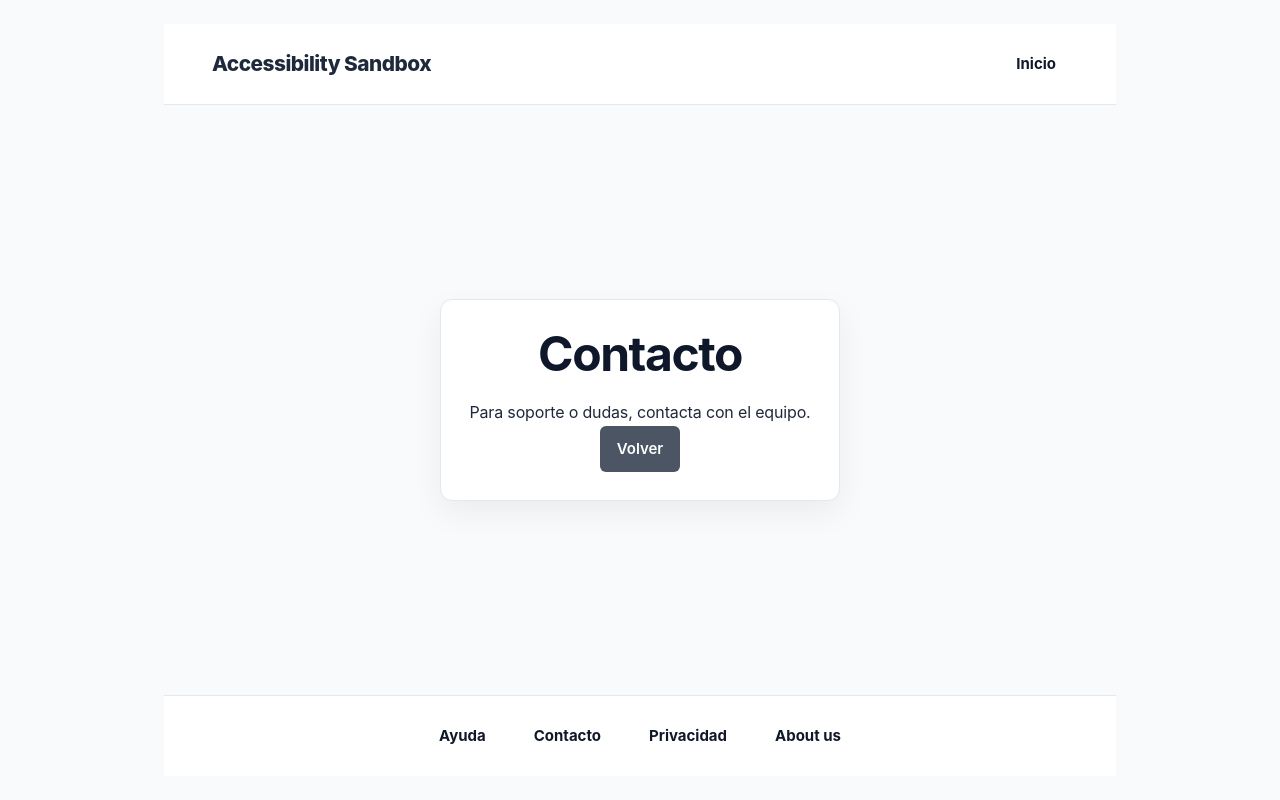
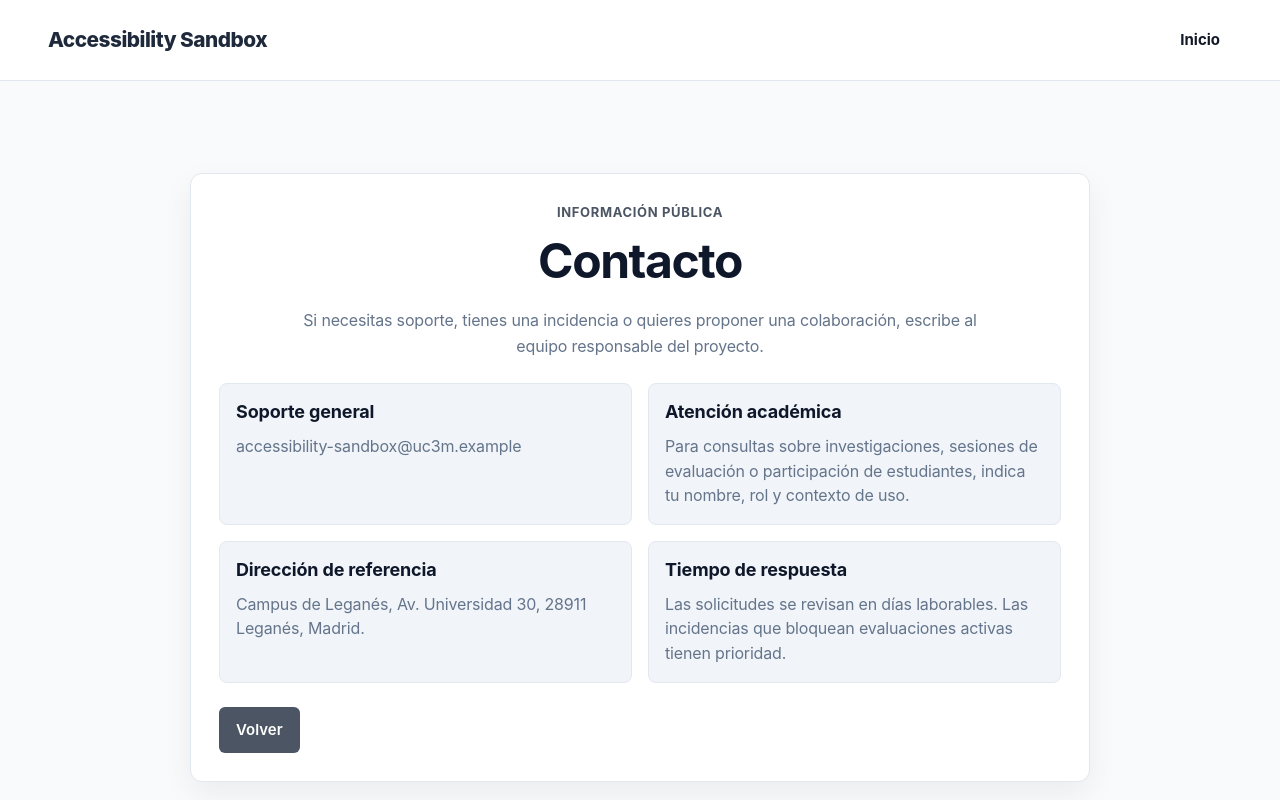
Before and after one commit to 100472330/ACCESIBILITY-SANDBOX, a React app in the folder frontend/: page / in a window 1280 px wide. Both pictures are taken after a click on the button "Contacto". Shown: the top 800 px of the page. Built offline with nearby package versions, Linux system fonts and the light colour scheme; no server answers; the HTML template or start-up script is replaced by a standard one.

Commit message:
Changing contact information

```diff
--- a/frontend/src/App.jsx
+++ b/frontend/src/App.jsx
@@ -362,45 +362,129 @@ function App() {
   }
 
   // public pages
+  const publicPageDetails = {
+    help: {
+      title: "Ayuda",
+      intro:
+        "Encuentra el punto de entrada adecuado según tu rol y el tipo de tarea que quieres realizar en Accessibility Sandbox.",
+      sections: [
+        {
+          heading: "Usuarios evaluadores",
+          body: "Accede como usuario final para completar evaluaciones publicadas, comparar variantes A/B y enviar observaciones sobre claridad, comprensión y esfuerzo cognitivo.",
+        },
+        {
+          heading: "Moderadores",
+          body: "Revisa experimentos pendientes, valida que la evaluación sea comprensible y decide si cada propuesta está lista para publicarse.",
+        },
+        {
+          heading: "Desarrolladores",
+          body: "Crea experimentos, prepara variantes accesibles y consulta resultados para iterar sobre componentes web con evidencia estructurada.",
+        },
+      ],
+    },
+    contact: {
+      title: "Contacto",
+      intro:
+        "Si necesitas soporte, tienes una incidencia o quieres proponer una colaboración, escribe al equipo responsable del proyecto.",
+      sections: [
+        {
+          heading: "Soporte general",
+          body: "accessibility-sandbox@uc3m.example",
+        },
+        {
+          heading: "Atención académica",
+          body: "Para consultas sobre investigaciones, sesiones de evaluación o participación de estudiantes, indica tu nombre, rol y contexto de uso.",
+        },
+        {
+          heading: "Dirección de referencia",
+          body: "Campus de Leganés, Av. Universidad 30, 28911 Leganés, Madrid.",
+        },
+        {
+          heading: "Tiempo de respuesta",
+          body: "Las solicitudes se revisan en días laborables. Las incidencias que bloquean evaluaciones activas tienen prioridad.",
+        },
+      ],
+    },
+    privacy: {
+      title: "Privacidad",
+      intro:
+        "La plataforma limita la recogida de información a lo necesario para autenticar participantes, moderar experimentos y analizar evaluaciones.",
+      sections: [
+        {
+          heading: "Datos almacenados",
+          body: "Se guardan perfiles de acceso, experimentos creados, decisiones de moderación, respuestas de evaluación y comentarios asociados.",
+        },
+        {
+          heading: "Uso de la información",
+          body: "Los datos se utilizan para investigación, mejora de componentes y seguimiento del proceso de evaluación. No se venden ni se comparten con fines comerciales.",
+        },
+        {
+          heading: "Control y revisión",
+          body: "Puedes solicitar revisión, rectificación o eliminación de datos vinculados a tu cuenta contactando con el equipo del proyecto.",
+        },
+      ],
+    },
+    about: {
+      title: "About us",
+      intro:
+        "Accessibility Sandbox es un prototipo académico para estudiar cómo pequeñas decisiones de interfaz afectan a la accesibilidad cognitiva.",
+      sections: [
+        {
+          heading: "Propósito",
+          body: "Ayudar a equipos docentes, investigadores y desarrolladores a comparar componentes web de forma controlada y comprensible.",
+        },
+        {
+          heading: "Método",
+          body: "La plataforma combina roles diferenciados, moderación previa, comparaciones A/B y evaluaciones estructuradas para generar evidencia accionable.",
+        },
+        {
+          heading: "Compromiso",
+          body: "El proyecto prioriza claridad, trazabilidad y respeto por las personas que participan en las evaluaciones.",
+        },
+      ],
+    },
+  };
+
+  function renderPublicInfoPage(pageKey) {
+    const page = publicPageDetails[pageKey];
+
+    return (
+      <section className="card login-card public-info-card">
+        <p className="login-tag">Información pública</p>
+        <h1>{page.title}</h1>
+        <p className="public-info-intro">{page.intro}</p>
+
+        <div className="public-info-grid">
+          {page.sections.map((section) => (
+            <article className="public-info-item" key={section.heading}>
+              <h2>{section.heading}</h2>
+              <p>{section.body}</p>
+            </article>
+          ))}
+        </div>
+
+        <button type="button" onClick={() => setPublicPage("home")}>
+          Volver
+        </button>
+      </section>
+    );
+  }
+
   function renderPublicPage() {
     if (publicPage === "help") {
-      return (
-        <section className="card login-card">
-          <h1>Ayuda</h1>
-          <p>Selecciona un rol para empezar a usar la plataforma.</p>
-          <button onClick={() => setPublicPage("home")}>Volver</button>
-        </section>
-      );
+      return renderPublicInfoPage("help");
     }
 
     if (publicPage === "contact") {
-      return (
-        <section className="card login-card">
-          <h1>Contacto</h1>
-          <p>Para soporte o dudas, contacta con el equipo.</p>
-          <button onClick={() => setPublicPage("home")}>Volver</button>
-        </section>
-      );
+      return renderPublicInfoPage("contact");
     }
 
     if (publicPage === "privacy") {
-      return (
-        <section className="card login-card">
-          <h1>Privacidad</h1>
-          <p>Solo se almacenan datos de evaluación para análisis.</p>
-          <button onClick={() => setPublicPage("home")}>Volver</button>
-        </section>
-      );
+      return renderPublicInfoPage("privacy");
     }
 
     if (publicPage === "about") {
-      return (
-        <section className="card login-card">
-          <h1>About us</h1>
-          <p>Proyecto académico sobre accesibilidad cognitiva.</p>
-          <button onClick={() => setPublicPage("home")}>Volver</button>
-        </section>
-      );
+      return renderPublicInfoPage("about");
     }
 
     // HOME
@@ -485,16 +569,34 @@ function App() {
         </main>
 
         <footer className="public-footer">
-          <button onClick={() => setPublicPage("help")}>Ayuda</button>
-          <button onClick={() => setPublicPage("contact")}>
-            Contacto
-          </button>
-          <button onClick={() => setPublicPage("privacy")}>
-            Privacidad
-          </button>
-          <button onClick={() => setPublicPage("about")}>
-            About us
-          </button>
+          <div className="public-footer-inner">
+            <div className="public-footer-summary">
+              <strong>Accessibility Sandbox</strong>
+              <p>
+                Entorno académico para evaluar accesibilidad cognitiva en
+                componentes web mediante experimentos moderados.
+              </p>
+            </div>
+
+            <nav className="public-footer-links" aria-label="Información pública">
+              <button type="button" onClick={() => setPublicPage("contact")}>
+                <span>Contacto</span>
+                <small>Soporte, colaboraciones y dirección de referencia</small>
+              </button>
+              <button type="button" onClick={() => setPublicPage("help")}>
+                <span>Ayuda</span>
+                <small>Rutas para usuarios, moderadores y desarrolladores</small>
+              </button>
+              <button type="button" onClick={() => setPublicPage("privacy")}>
+                <span>Privacidad</span>
+                <small>Datos tratados, finalidad y solicitudes</small>
+              </button>
+              <button type="button" onClick={() => setPublicPage("about")}>
+                <span>About us</span>
+                <small>Proyecto, método y compromiso académico</small>
+              </button>
+            </nav>
+          </div>
         </footer>
       </div>
     );
--- a/frontend/src/index.css
+++ b/frontend/src/index.css
@@ -534,6 +534,47 @@ button:disabled {
   margin-bottom: var(--space-3);
 }
 
+.public-info-card {
+  text-align: left;
+}
+
+.public-info-card .login-tag,
+.public-info-card h1 {
+  text-align: center;
+}
+
+.public-info-intro {
+  color: var(--text-muted);
+  margin: 0 auto var(--space-6);
+  max-width: 720px;
+  text-align: center;
+  line-height: 1.65;
+}
+
+.public-info-grid {
+  display: grid;
+  grid-template-columns: repeat(2, minmax(0, 1fr));
+  gap: var(--space-4);
+  margin-bottom: var(--space-6);
+}
+
+.public-info-item {
+  border: 1px solid var(--border);
+  border-radius: var(--radius-md);
+  padding: var(--space-4);
+  background: var(--bg-subtle);
+}
+
+.public-info-item h2 {
+  margin-bottom: var(--space-2);
+  font-size: 18px;
+}
+
+.public-info-item p {
+  color: var(--text-muted);
+  line-height: 1.55;
+}
+
 .metric-block {
   margin-top: var(--space-2);
 }
@@ -1166,7 +1207,11 @@ button:disabled {
 }
 
 .public-app {
+  width: 100%;
+  max-width: none;
   min-height: 100vh;
+  margin: 0;
+  padding: 0;
   display: flex;
   flex-direction: column;
 }
@@ -1215,16 +1260,77 @@ button:disabled {
   display: flex;
   align-items: center;
   justify-content: center;
+  width: 100%;
   padding: 2rem;
 }
 
 .public-footer {
-  padding: 1.25rem 2rem;
-  display: flex;
-  justify-content: center;
-  gap: 1.5rem;
+  padding: 0.75rem 3rem;
   border-top: 1px solid var(--border);
   background: var(--bg-surface);
+}
+
+.public-footer-inner {
+  width: 100%;
+  max-width: none;
+  margin: 0 auto;
+  display: grid;
+  grid-template-columns: minmax(220px, auto) minmax(0, 1fr);
+  gap: var(--space-4);
+  align-items: center;
+}
+
+.public-footer-summary {
+  color: var(--text-muted);
+}
+
+.public-footer-summary strong {
+  display: block;
+  color: var(--text-strong);
+  font-size: 14px;
+}
+
+.public-footer-summary p {
+  max-width: 320px;
+  font-size: 12px;
+  line-height: 1.4;
+}
+
+.public-footer-links {
+  display: flex;
+  justify-content: flex-end;
+  gap: var(--space-2);
+  flex-wrap: wrap;
+}
+
+.public-footer-links button {
+  display: flex;
+  min-height: auto;
+  flex-direction: column;
+  align-items: center;
+  justify-content: center;
+  padding: 0.35rem 0.5rem;
+  text-align: center;
+  white-space: normal;
+  border: none;
+  background: transparent;
+}
+
+.public-footer-links span {
+  color: var(--text-strong);
+  font-weight: 800;
+  font-size: 14px;
+}
+
+.public-footer-links small {
+  display: none;
+  color: var(--text-muted);
+  font-size: 13px;
+  line-height: 1.4;
+}
+
+.public-footer-links button:hover {
+  border-color: var(--primary-border);
 }
 
 @media (max-width: 700px) {
@@ -1235,8 +1341,24 @@ button:disabled {
   }
 
   .public-footer {
-    flex-wrap: wrap;
-    gap: 0.75rem;
+    padding: var(--space-4);
+  }
+
+  .public-footer-inner,
+  .public-info-grid {
+    grid-template-columns: 1fr;
+  }
+
+  .public-footer-inner {
+    gap: var(--space-3);
+  }
+
+  .public-footer-links {
+    justify-content: flex-start;
+  }
+
+  .public-footer-summary p {
+    max-width: none;
   }
 
   .login-card {
```
